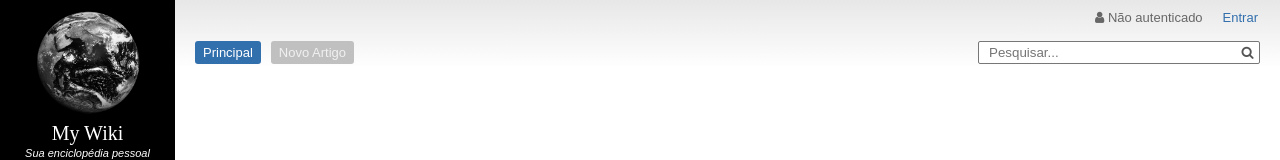
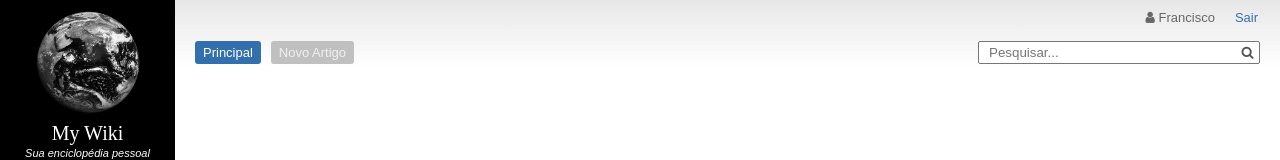
Before and after one commit to SamirSales/pickle-wiki-backend-springboot, a React (Create React App) app: page / in a window 1280 px wide. Shown: the top 160 px of the page. Built offline with nearby package versions, Linux system fonts and the light colour scheme.

Commit message:
building fake user

```diff
--- a/package.json
+++ b/package.json
@@ -4,7 +4,7 @@
   "private": true,
   "dependencies": {
     "font-awesome": "^4.7.0",
-    "react": "^16.3.1",
+    "react": "^16.3.2",
     "react-dom": "^16.3.1",
     "react-scripts": "1.1.4"
   },
--- a/src/components/Tab/Tab.css
+++ b/src/components/Tab/Tab.css
@@ -1,5 +1,5 @@
 .tab{
-  display: inline-block;
+  /* display: inline-block; */
   float: left;
   padding-left: 8px;
   padding-right: 8px;
@@ -11,6 +11,13 @@
   color: #f0f0f0;
   cursor: pointer;
   background-color: #c0c0c0;
+
+  -webkit-touch-callout: none; /* iOS Safari */
+  -webkit-user-select: none; /* Safari */
+  -khtml-user-select: none; /* Konqueror HTML */
+  -moz-user-select: none; /* Firefox */
+  -ms-user-select: none; /* Internet Explorer/Edge */
+  user-select: none; /* Non-prefixed version, currently supported by Chrome and Opera */
 }
 
 .tab:hover{
--- a/src/components/TopBar/TopBar.js
+++ b/src/components/TopBar/TopBar.js
@@ -6,12 +6,30 @@ import Tab from '../Tab/Tab';
 
 const topBar = ( props ) => {
 
+    let itemUser =  null;
+    let tabAddArticle = null;
+
+    if(props.user == null){
+      itemUser = (
+        <div className="topTopBar">
+          <a href={props.home}>Entrar</a>
+          <a href={props.home} className="user-link"><i className="fa fa-user"></i> Não autenticado</a>
+        </div>
+      );
+    } else {
+      itemUser = (
+        <div className="topTopBar">
+          <a href={props.home}>Sair</a>
+          <a href={props.home} className="user-link"><i className="fa fa-user"></i> {props.user.name}</a>
+        </div>
+      );
+
+      tabAddArticle = <Tab title="Novo Artigo" />;
+    }
+
     return (
         <div className="topBar">
-          <div className="topTopBar">
-            <a href={props.home}>Entrar</a>
-            <a href={props.home} className="user-link"><i className="fa fa-user"></i> Não autenticado</a>
-          </div>
+          {itemUser}
 
           <div className="bottomTopBar">
             <div className="divSearch">
@@ -20,10 +38,11 @@ const topBar = ( props ) => {
             </div>
 
             <Tab title="Principal" active="true"/>
-            <Tab title="Novo Artigo" />
+            {tabAddArticle}
           </div>
 
         </div>
     )
 };
+
 export default topBar;
--- a/src/containers/App.js
+++ b/src/containers/App.js
@@ -10,6 +10,10 @@ class App extends Component {
   state = {
     url: 'http://localhost:3000/',
     appTitle: 'My Wiki',
+    user: {
+      name: 'Francisco',
+      login: 'chico'
+    },
     navItems: [
       { title: 'Início', key: '1'},
       { title: 'Sobre', key: '2'},
@@ -27,7 +31,7 @@ class App extends Component {
           title={this.state.appTitle} />
 
         <div className="main-content">
-          <TopBar home={this.state.url} />
+          <TopBar home={this.state.url} user={this.state.user}/>
         </div>
 
       </div>
```
Also changed, not shown: 1 other file (tests, documents, lock files or other folders).
